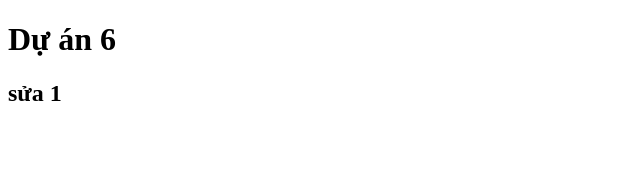
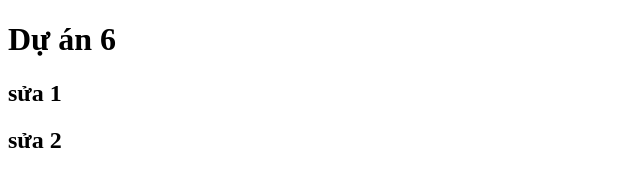
Before and after one commit to BaoThai2003/duan6, a plain HTML site: page index.html in a window 1280 px wide. Shown: the full height of the page, 0-640 px from the left. Drawn offline with Linux system fonts and the light colour scheme.

Commit message:
2. sửa 2

```diff
--- a/index.html
+++ b/index.html
@@ -8,5 +8,6 @@
   <body>
     <h1>Dự án 6</h1>
     <h2>sửa 1</h2>
+    <h2>sửa 2</h2>
   </body>
 </html>
```
